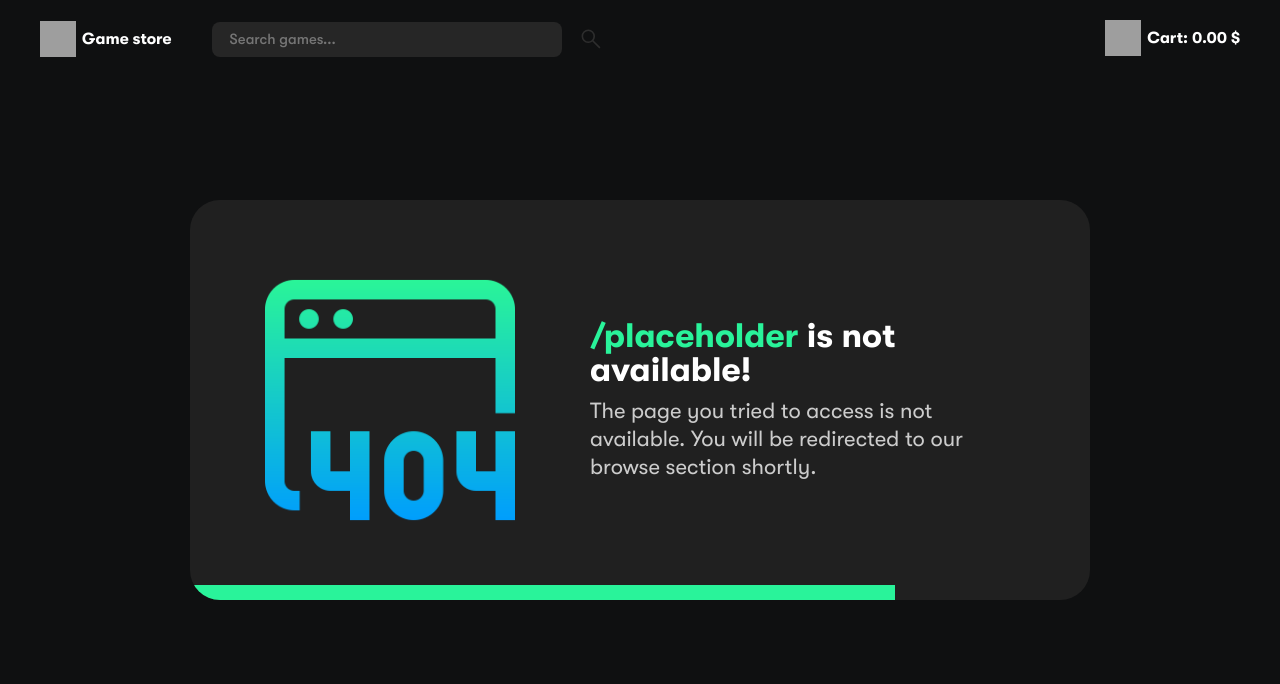
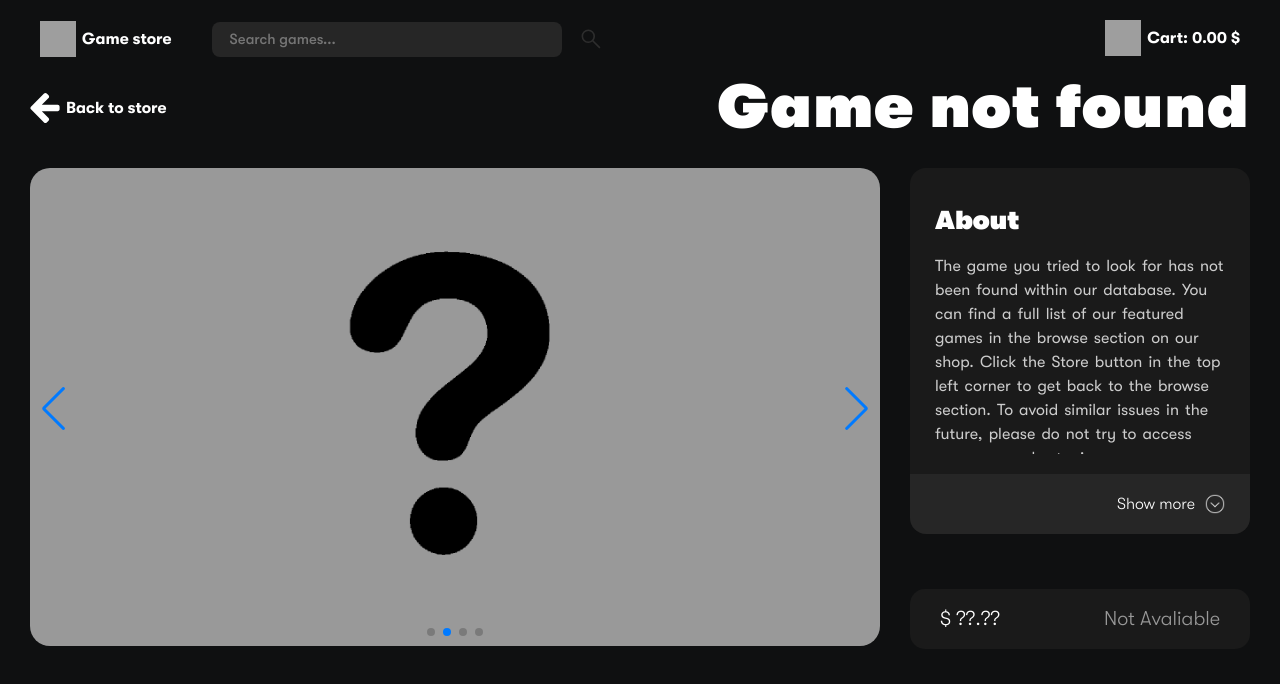
Before and after one commit to Jotunn1/game-store, a React (Create React App) app: page /placeholder in a window 1280 px wide. Shown: the top 684 px of the page. Built offline with nearby package versions, Linux system fonts and the light colour scheme; grey boxes are pictures that could not be loaded.

Commit message:
created placeholder page

```diff
--- a/src/App.js
+++ b/src/App.js
@@ -4,6 +4,7 @@ import { HomePage } from "./components/pages/HomePage";
 import Layout from "./components/Layout";
 import GamePage from "./components/pages/GamePage";
 import { NotFoundPage } from "./components/pages/NotFoundPage";
+import GamePlaceholder from "./components/pages/GamePlaceholder";
 
 const router = createBrowserRouter([
     {
@@ -22,6 +23,10 @@ const router = createBrowserRouter([
                 element: <GamePage />,
             },
             {
+                path: "/placeholder",
+                element: <GamePlaceholder />,
+            },
+            {
                 path: "*",
                 element: <NotFoundPage />,
             },
--- a/src/components/GameButtons.jsx
+++ b/src/components/GameButtons.jsx
@@ -4,7 +4,15 @@ export const GameButtons = ({ price, gameId }) => {
     return (
         <div className="game-buttons">
             <h6>$ {price}</h6>
-            <AddToCartBtn gameId={gameId} />
+            {price === "??.??" ? (
+                <>
+                    <button className="button cart-btn">
+                        <h4>Not Avaliable</h4>
+                    </button>
+                </>
+            ) : (
+                <AddToCartBtn gameId={gameId} />
+            )}
         </div>
     );
 };
--- a/src/components/NavigationList.jsx
+++ b/src/components/NavigationList.jsx
@@ -2,9 +2,13 @@ import PrButtonCta from "./primitives/PrButtonCta";
 
 const NavigationList = () => {
     const navList = [
-        { icon: "game", btnText: "game page", innerLink: "/browse" },
+        { icon: "game", btnText: "game page", innerLink: "browse" },
         { icon: "404", btnText: "404 page", innerLink: "404" },
-        { icon: "placeholder", btnText: "placeholder" },
+        {
+            icon: "placeholder",
+            btnText: "placeholder",
+            innerLink: "placeholder",
+        },
         {
             icon: "git",
             btnText: "commit Log",
--- /dev/null
+++ b/src/components/pages/GamePlaceholder.jsx
@@ -0,0 +1,46 @@
+import { NavLink } from "react-router-dom";
+import { GameInfo } from "../GameInfo";
+import ImageSlider from "../ImageSlider";
+import { ReactComponent as ArrowIcon } from "../../assets/images/arrow.svg";
+import PlaceholderImage from "../../assets/images/placeholder-question-mark.png";
+
+const GamePlaceholder = () => {
+    const placeholderGame = {
+        name: "Game not found",
+        desc: "The game you tried to look for has not been found within our database. You can find a full list of our featured games in the browse section on our shop. Click the Store button in the top left corner to get back to the browse section. To avoid similar issues in the future, please do not try to access game pages by typing game names into the URL. The game might be called slightly different in our database, resulting in an error when trying to fetch the page data.",
+        price: "??.??",
+        surname: "No",
+        link: "https://www.youtube.com/watch?v=dQw4w9WgXcQ",
+        release: "No release date found",
+        platforms: "No platforms",
+        genre: "No genre",
+        developers: "No developers",
+        publishers: "No publishers",
+        sliderImages: [
+            PlaceholderImage,
+            PlaceholderImage,
+            PlaceholderImage,
+            PlaceholderImage,
+        ],
+    };
+
+    return (
+        <div className="game-page placeholder">
+            <div className="first-row">
+                <NavLink to={"/browse"}>
+                    <button className="button ghost-btn">
+                        <ArrowIcon />
+                        <h3>back to store</h3>
+                    </button>
+                </NavLink>
+                <h1>{placeholderGame.name}</h1>
+            </div>
+            <div className="game-content">
+                <ImageSlider imagesArray={placeholderGame.sliderImages} />
+                <GameInfo game={placeholderGame} />
+            </div>
+        </div>
+    );
+};
+
+export default GamePlaceholder;
--- a/src/styles/main.scss
+++ b/src/styles/main.scss
@@ -2,18 +2,12 @@
 
 body {
     margin: 0;
-    font-family: -apple-system, BlinkMacSystemFont, 'Segoe UI', 'Roboto', 'Oxygen',
-        'Ubuntu', 'Cantarell', 'Fira Sans', 'Droid Sans', 'Helvetica Neue',
-        sans-serif;
     color: $white-color;
     -webkit-font-smoothing: antialiased;
     -moz-osx-font-smoothing: grayscale;
 }
 
-code {
-    font-family: source-code-pro, Menlo, Monaco, Consolas, 'Courier New',
-        monospace;
-}
+
 
 header {
     height: var(--header-height);
@@ -24,7 +18,10 @@ header {
     top: 0;
     left: 0;
     right: 0;
-    transition: transform $base-time ease-in, background-color $base-time ;
+    $transition-props: background-color,
+    backdrop-filter,
+    transform;
+    transition: $transition-props $base-time ease-in;
     z-index: 10;
 
     &.bg {
@@ -626,6 +623,7 @@ header {
                 }
 
                 >p {
+                    font-family: "GT Light";
                     font-size: 16px;
                     margin-right: 10px;
                 }
--- a/src/styles/media.scss
+++ b/src/styles/media.scss
@@ -181,6 +181,10 @@
         .right-side {
             align-self: center;
         }
+
+        // &.scroll-top:not(.bg) {
+        //     backdrop-filter: blur(10px);
+        // }
     }
 
     .bg-video {
@@ -196,7 +200,8 @@
     }
 
     .browse-page {
-        grid-template-columns: 1fr;
+        display: flex;
+        flex-direction: column;
 
         .genres-col {
             padding: 20px 10px;
```
Also changed, not shown: src/assets/images/placeholder-question-mark.png (added).
